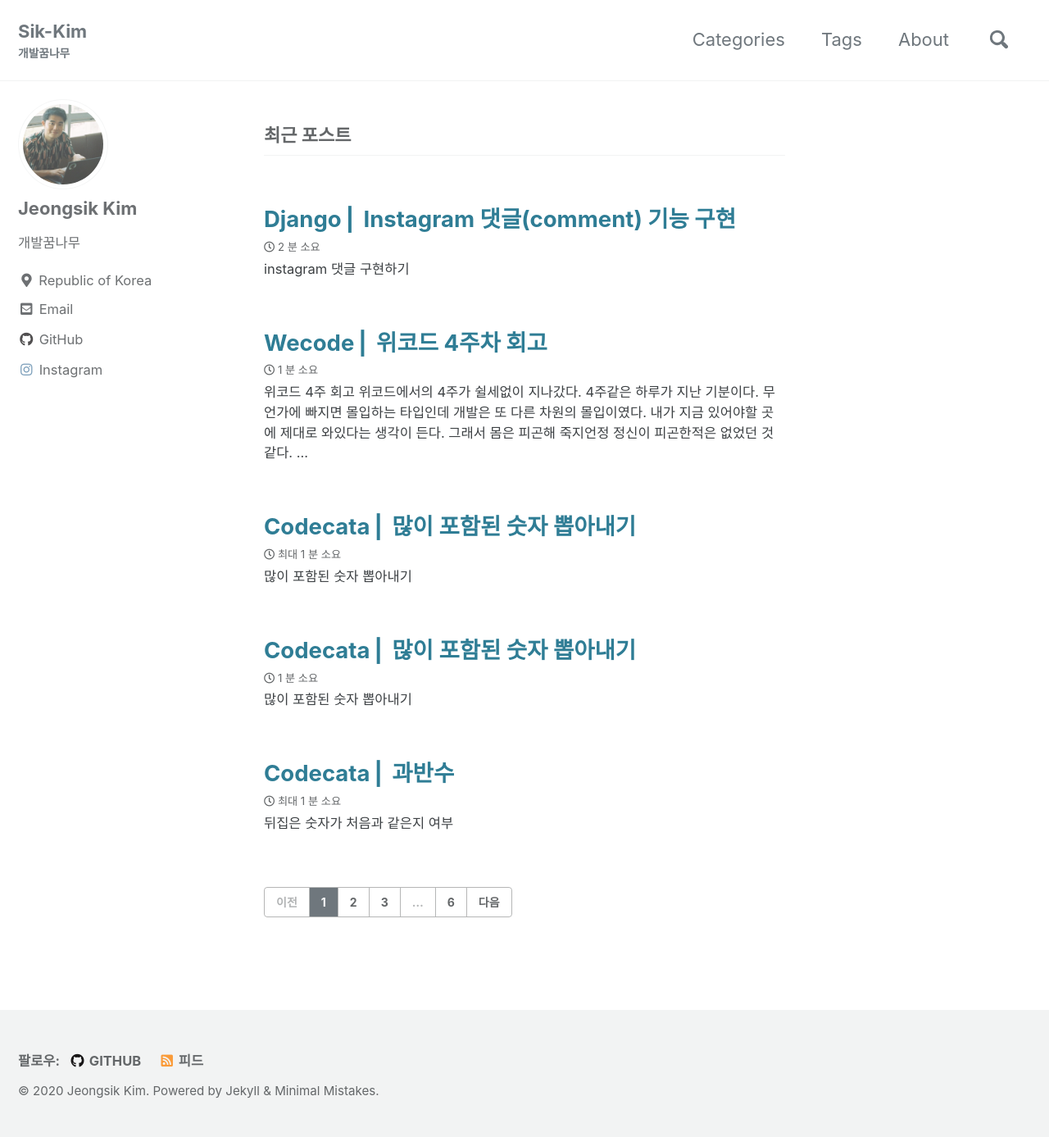
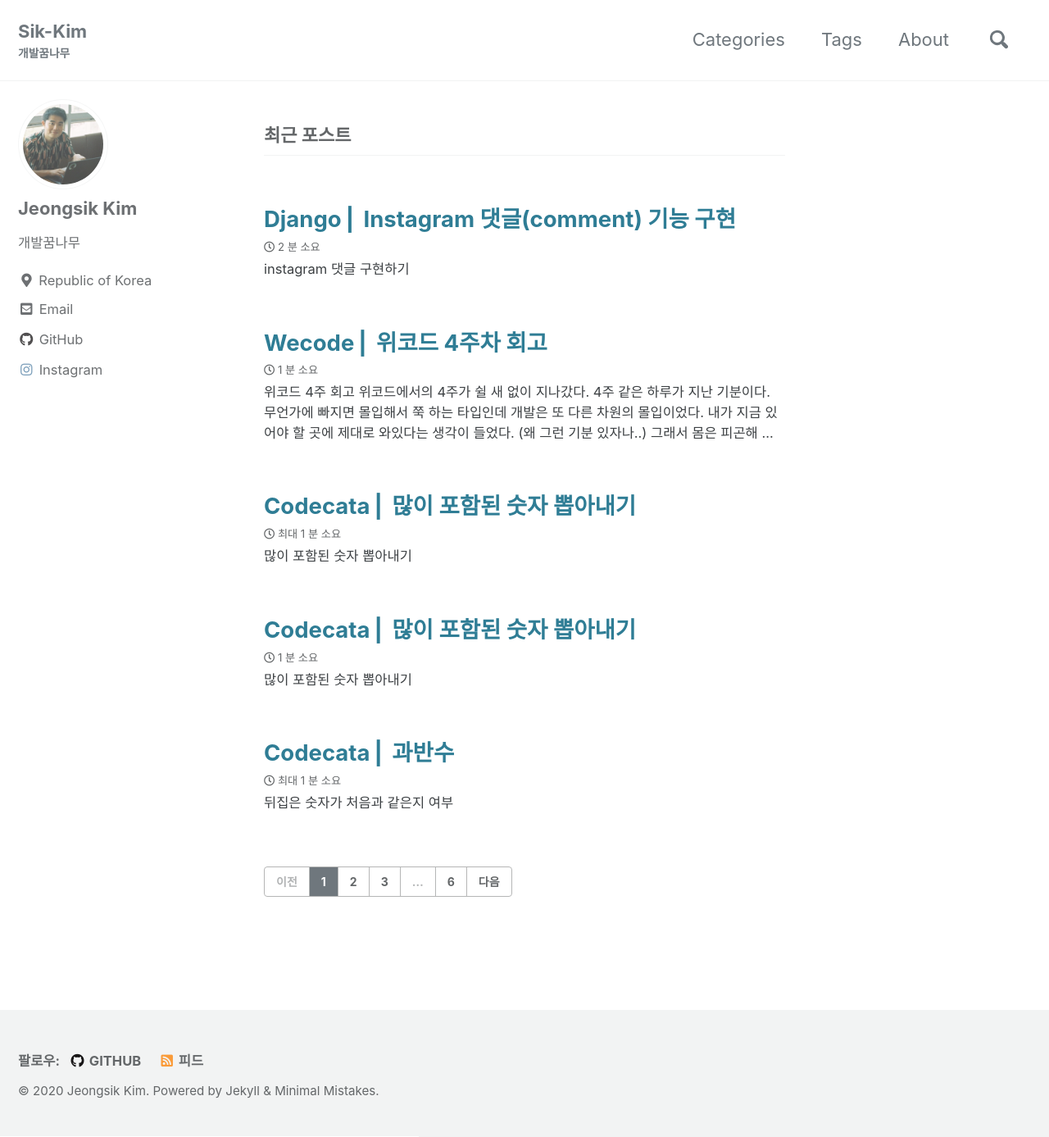
Before and after one commit to Sik-Kim/Sik-Kim.github.io, a Jekyll site: the page built from index.html, in a window 1280 px wide and 1387 px high. Shown: the whole window at 82% size. Built offline with Jekyll 4.4.1, drawn with Linux system fonts in a browser that asks for light colours; cached includes are drawn as plain includes; the list of posts is cut into pages by our own code; part of the change alters nothing that is shown.

Commit message:
update : PITSTOP

````diff
--- a/_posts/2020-11-15-wecode_4weeks.md
+++ b/_posts/2020-11-15-wecode_4weeks.md
@@ -14,37 +14,44 @@ category :
 
 
 ## 위코드 4주 회고
-위코드에서의 4주가 쉴세없이 지나갔다. 4주같은 하루가 지난 기분이다.
-무언가에 빠지면 몰입하는 타입인데 개발은 또 다른 차원의 몰입이였다.
-내가 지금 있어야할 곳에 제대로 와있다는 생각이 든다.
-그래서 몸은 피곤해 죽지언정 정신이 피곤한적은 없었던 것 같다. (사실 잘만큼 다잔다..)
+위코드에서의 4주가 쉴 새 없이 지나갔다. 4주 같은 하루가 지난 기분이다.
+무언가에 빠지면 몰입해서 쭉 하는 타입인데 개발은 또 다른 차원의 몰입이었다.
+내가 지금 있어야 할 곳에 제대로 와있다는 생각이 들었다. (왜 그런 기분 있자나..)
+그래서 몸은 피곤해 쓰러질지언정 정신적으로 힘든 적은 없었던 것 같다.
 
-지금 내가 잘하고 있나? 한번쯤 돌아볼 떄가 되었다.
+지금 내가 잘하고 있는지 어떤지 자주 돌아보면서 가려고 한다.
 
 ![pitstop](https://i.ibb.co/fndQW6Q/pitstop.jpg)
 
 <br>
 
 ## 4주가 지나고 달라진 점
-4주동안 많이 배우기도 하고 삽질도 정말 많이 했다. 사전스터디때 공부했다고 하지만 파이썬 문법도 제대로 몰랐고 장고는 처음이였고 알고리즘도 이제 풀어보기 시작했다.
-위코드 시작하는 날 옆방의 앞기수를 보고 아 한달뒤면 나도 어느정도 잘하겠지 했던건 큰 착각이였다. 지금도 여전히 코드 쓰는건 어렵고 알아야 할 것은 무궁하며 동기들은 다 나보다 잘하는 것 같다.
+4주 동안 많이 배우기도 하고 삽질도 정말 많이 했다. 사전스터디 때 공부했다고 하지만 파이썬 문법도 제대로 몰랐고 장고는 처음이었고 알고리즘도 이제 풀어보기 시작했다.
+위코드 시작하는 날 옆방의 앞 기수를 보고 아 한 달 뒤면 나도 어느 정도 잘하겠지 했던 건 큰 착각이었다. 지금도 여전히 코드 쓰는 건 어렵고 알아야 할 것은 무궁하며 동기들은 다 나보다 잘하는 것 같다.
 
-시행착오도 많이 겪었다. 장고를 한번 깊게 파보자고 위코드와 별개로 혼자 패기있게 공부도 해봤지만 이도저도 아니게 되며 피같은 몇몇 날을 날리기도 했다.
+시행착오도 많이 겪었다. 장고를 한번 깊게 파보자고 위코드와 별개로 혼자 패기 있게 공부도 해봤지만 이도 저도 아니게 되며 피 같은 몇몇 날을 날리기도 했다.
 
 ![jojigo](https://i.ibb.co/PWvkhdn/jojigo.jpg)
 
 <br>
 
-그럼에도 불구하고 성장하고 있다는게 느껴진다.
+그럼에도 불구하고 성장하고 있다는 게 느껴진다. 적어도 아 프로젝트 할 수는 있겠구나 생각이 드니 말이다.
 무엇보다 나는 즐기며 하고 있다.
-요즘 내가 좋아하는 모든 것들을 멈추고 개발만 해도 즐거운거 보면 그건 확실한 것 같다.
+요즘 내가 좋아하는 모든 것들을 멈추고 개발만 해도 즐거운 거 보면 그건 확실한 것 같다.
 
 <br>
 
-## 깊이 파기위해 넓게 파자.
-기본이 탄탄한 개발자가 되고 싶다. 본질을 꽤뚫는 개발자가 되고 싶다. 그러다보니 가끔 이렇게 까지 얽매이지 않아도 되는걸로 씨름 할때가 많다. 이것도 하나의 시행착오겠지만 오래 매달리다 별것 아닌것을 알게되면 허탈할 때가 많은건 사실이다.
-내가 쓴 코드만 보지말고 여러 사람들의 코드를 흉내도 내보고 내것으로 만들고 싶다. 프로젝트를 시작하면 다양한 기능구현도 퀄리티도 불가능할지라도 목표는 크게 잡고 싶다. 그리고 코딩에 도움을 주는 여러 툴도 사용해보고 나에게 맞는것을 찾고 싶다. 무튼 깊게 파기 위해 지금은 넓게 파는 연습부터 해보려고 한다.
+## 깊이 파기 위해 넓게 파자.
+기본이 탄탄한 개발자가 되고 싶다. 본질을 꿰뚫는 개발자가 되고 싶다. 그러다 보니 가끔 이렇게까지 얽매이지 않아도 되는 걸로 씨름 할 때가 많다. 이것도 하나의 시행착오겠지만, 별것 아닌 것에 오래 시간을 쓰다 보면 허탈할 때가 많은 건 사실이다.
+
+지금은 최대한 많은 코드를 써보고 싶다. 내가 쓴 코드에만 매진하지 않고 멘토들과 동기들의 코드를 흉내도 내보고 어려 코드스타일을 연습하고 싶다.
+무튼 새로운 걸 도전하는데 거부감 없는 개발자가 되고 싶다. 그래서 지금은 깊게 파기 위해 넓게 파보려 한다.
 
 <br>
 
-## 남은 위코드 생활은?
+## 선한 영향력을 주고 받는다는 건..
+그렇게 안 보일지도 모르겠는데 난 되게 긍정적인 사람이다. 터무니없지만 않으면 뭐든 진심으로 대하면 할 수 있다고 믿는다. 시기와 정도의 차이일 뿐.. 부정적이고 회의적인 사람들과 있을 땐 이런 내가 세상 물정 모르는 철없는 애가 될 때가 많다. 하지만 긍정적인 사람들이 함께했을 때 나타나는 힘을 안다. 정말 뭐든 해버릴 수 있겠다 싶은 마음!
+
+그래서 위코드에서 만난 사람들이 너무 좋다. 다들 긍정에너지를 마구 뿜어대는 것 같다! 이런 분위기에선 뭐가 되도 될 수밖에 없을 것 같다. 개발이 아니라도 너무 재밌는 동기들과 멘토들.. 애정합니다.
+
+![zzal_positive](https://i.ibb.co/x3KyQfX/positiveno.jpg)
--- a/_posts/2020-11-15-westagram_comment.md
+++ b/_posts/2020-11-15-westagram_comment.md
@@ -9,6 +9,7 @@ tag :
     - TIL
     - django
     - instagram
+    - comment
 category :
     - django
 ---
@@ -20,13 +21,13 @@ category :
 ## Preview
 instagram 댓글을 구현하며 처음으로 내가 쓴 코드라는 생각이 들었다.
 회원가입, 로그인, 인증/인가 등 이전에는 다른 코드를 참조하며 억지로 코드를 만들고 그 코드를 이해하기 바빴다.
-**하지만 이번엔 무작정 코드를 쓰기 시작하기 전에 나도 생각이란걸 했다.**
+**하지만 이번엔 무작정 코드를 쓰기 시작하기 전에 나도 생각이란 걸 했다.**
 
 ![think zzal](https://i.ibb.co/B6LZj0w/think.jpg)
 
 <br>
 
-모델링을 생각해보고 참조값, 예외처리 등 코드에 필요한 내용을 노트에 쭉 써보니 뭔가 정리가 되는 느낌이였다.
+모델링을 생각해보고 참조값, 예외처리 등 코드에 필요한 내용을 노트에 쭉 써보니 뭔가 정리가 되는 느낌이었다.
 아 코드는 이렇게 짜는 거구나 하는 느낌이 왔다. ~~차각은 자유니까..~~
 
 <br>
@@ -69,13 +70,13 @@ class Comment(models.Model):
 
 ## views.py
 
-views.py를 작성할 때는 코드의 흐름을 정확하게 이해하기 위해서 코드 한줄마다 print문을 찍어보았다.
-print문으로 코드를 조목조목 상세하게 살펴보는게 코드를 이해하고 에러를 파악하는데 엄청 도움이 되었다.
-(코드컨벤션 무시하고 싶은건 아닌데... 이번 instagram만 print문 좀 쓰려구요...)
+views.py를 작성할 때는 코드의 흐름을 정확하게 이해하기 위해서 코드 한 줄마다 print문을 찍어보았다.
+print문으로 코드를 조목조목 상세하게 살펴보는 게 코드를 이해하고 에러를 파악하는데 엄청나게 도움이 되었다.
+(코드컨벤션 무시하고 싶은 건 아닌데... 이번 instagram만 print문 좀 쓰려고요...)
 
 참조키를 어떻게 가져와서 적용할지가 매번 어려웠었다.
-우선 user정보는 미리 만든 로그인 데코레이터에 이미 request.user로 속성을 만든게 있어 쉽게 해결했다.
-그리고 image_url 참조값은 이미 가지고 있는 user 정보와 request로 요청할 image_url를 이용하여 데이터 값을 찾았다.
+우선 user 정보는 미리 만든 로그인 데코레이터에 이미 request.user로 속성을 만든 게 있어 쉽게 해결했다.
+그리고 image_url 참조 값은 이미 가지고 있는 user 정보와 request로 요청할 image_url를 이용하여 데이터값을 찾았다.
 
 ```python
 
````
